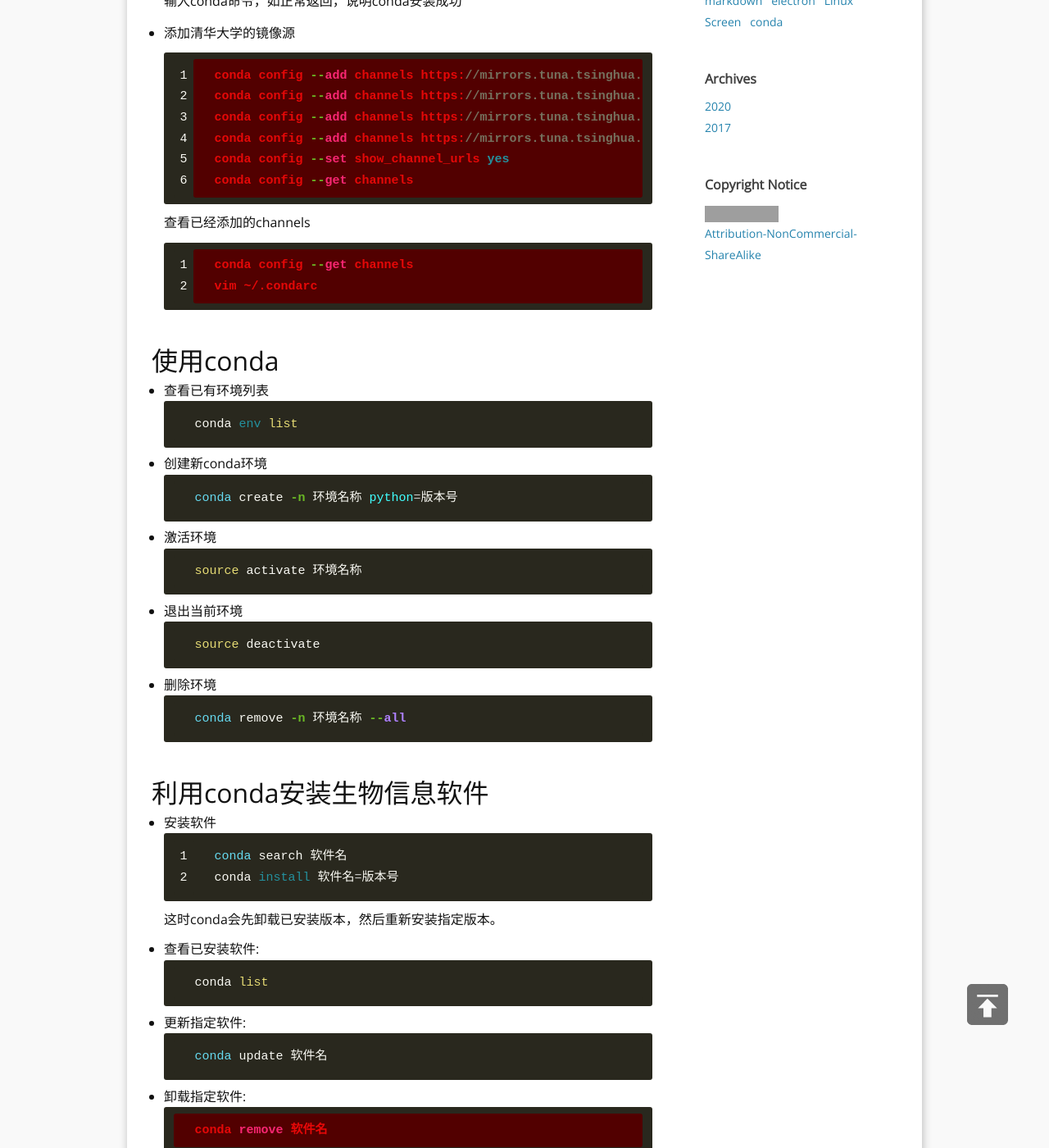
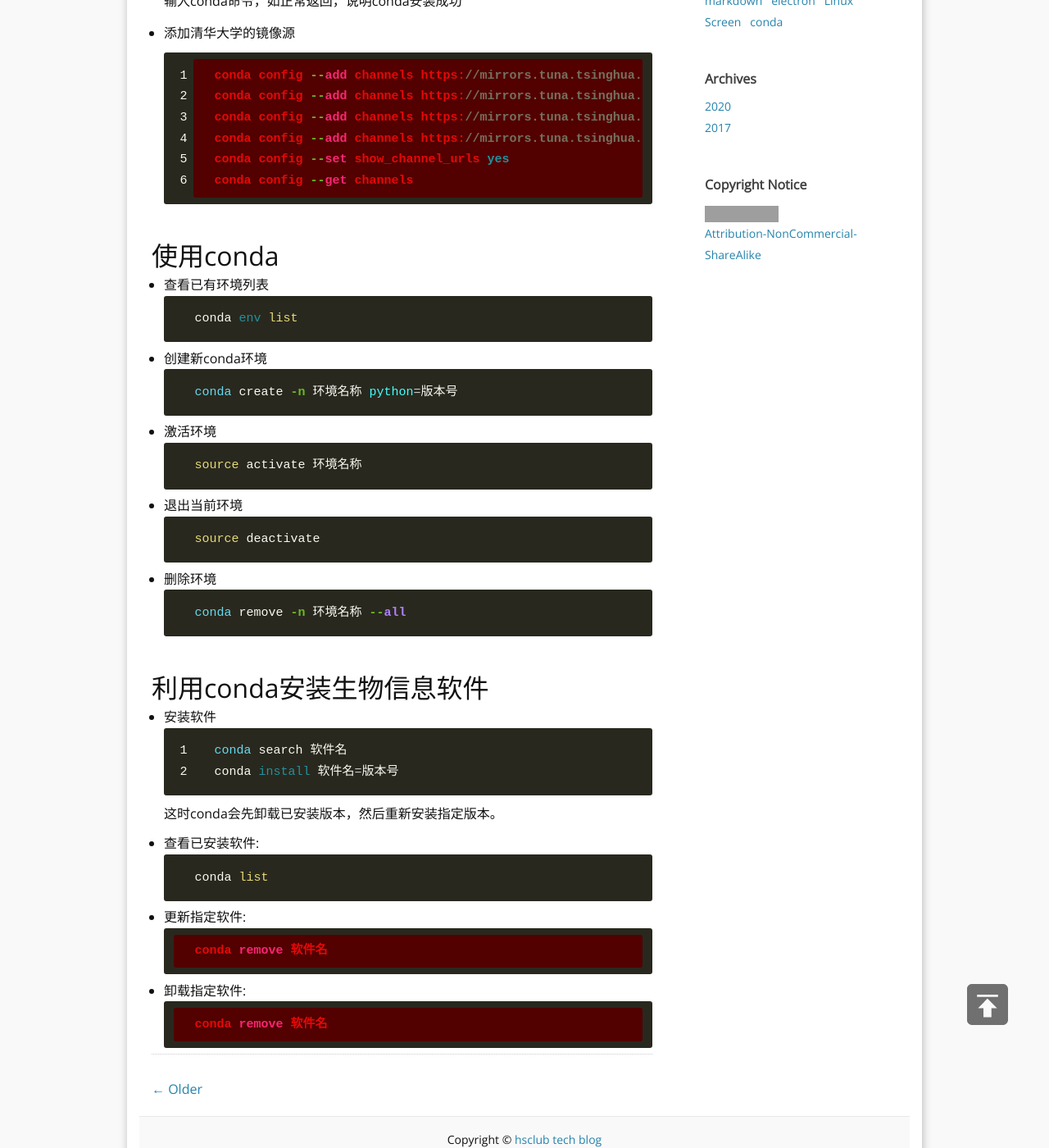
Before and after one commit to kalanny/kalanny.github.io, a Jekyll site: the page built from _posts/2020-02-19-Linux软件管理之conda简明教程.md, in a window 1280 px wide and 1400 px high, scrolled down 1258 px. Shown: the whole window at 82% size. Built offline with Jekyll 4.4.1, drawn with Linux system fonts in a browser that asks for light colours; nearby versions of some CDN libraries; grey boxes are pictures that could not be loaded.

Commit message:
Update 2020-02-19-Linux软件管理之conda简明教程.md

````diff
--- a/_posts/2020-02-19-Linux软件管理之conda简明教程.md
+++ b/_posts/2020-02-19-Linux软件管理之conda简明教程.md
@@ -56,11 +56,6 @@ fullview: false
     conda config --get channels
     ```
 
-    查看已经添加的channels
-    ```bash
-    conda config --get channels
-    vim ~/.condarc
-    ```
 <br>
 
 ## 使用conda
@@ -102,7 +97,7 @@ fullview: false
     ```
 - 更新指定软件:
     ```bash
-    conda update 软件名
+    conda remove 软件名
     ```
 - 卸载指定软件:
     ```bash
````
